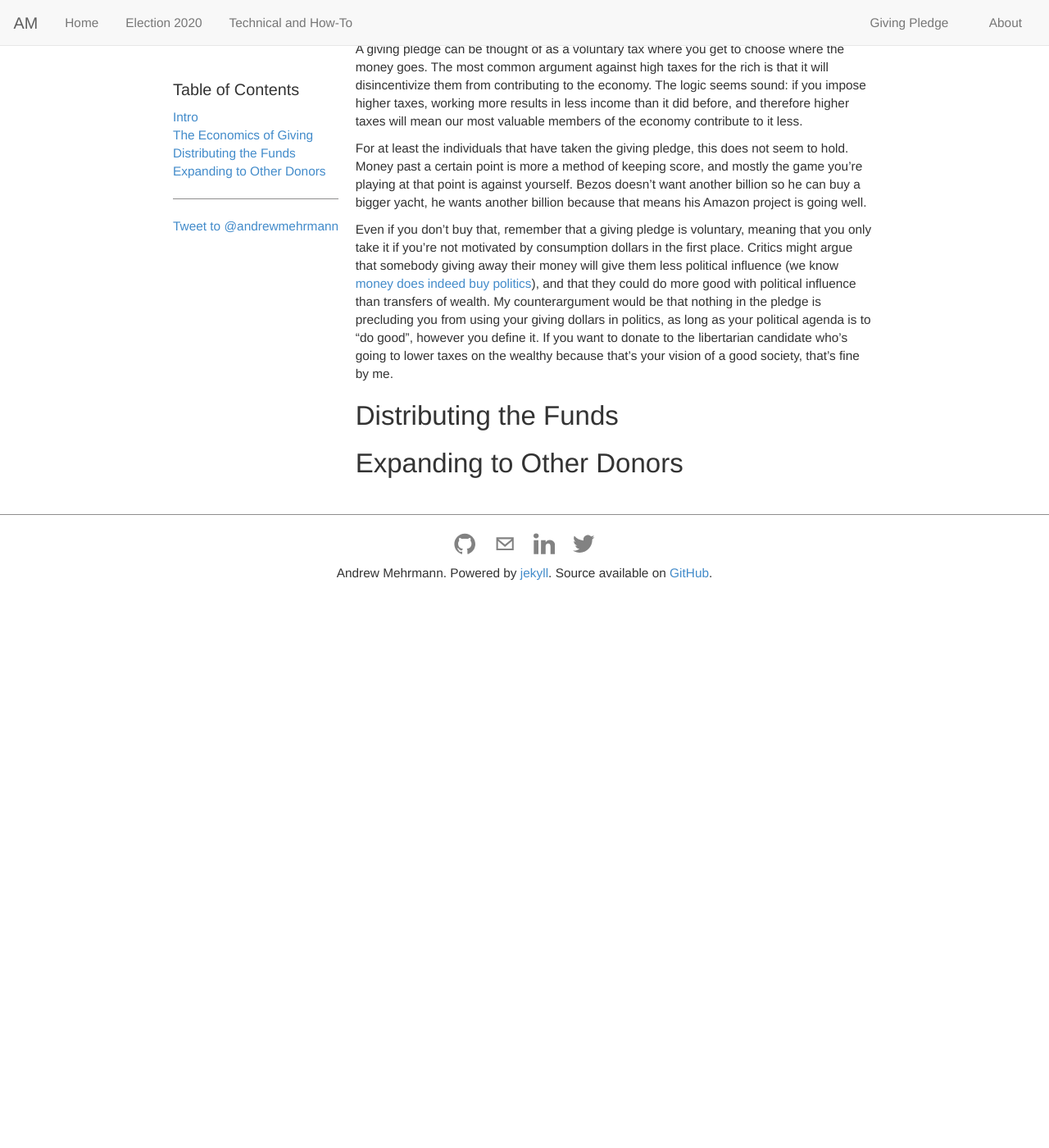
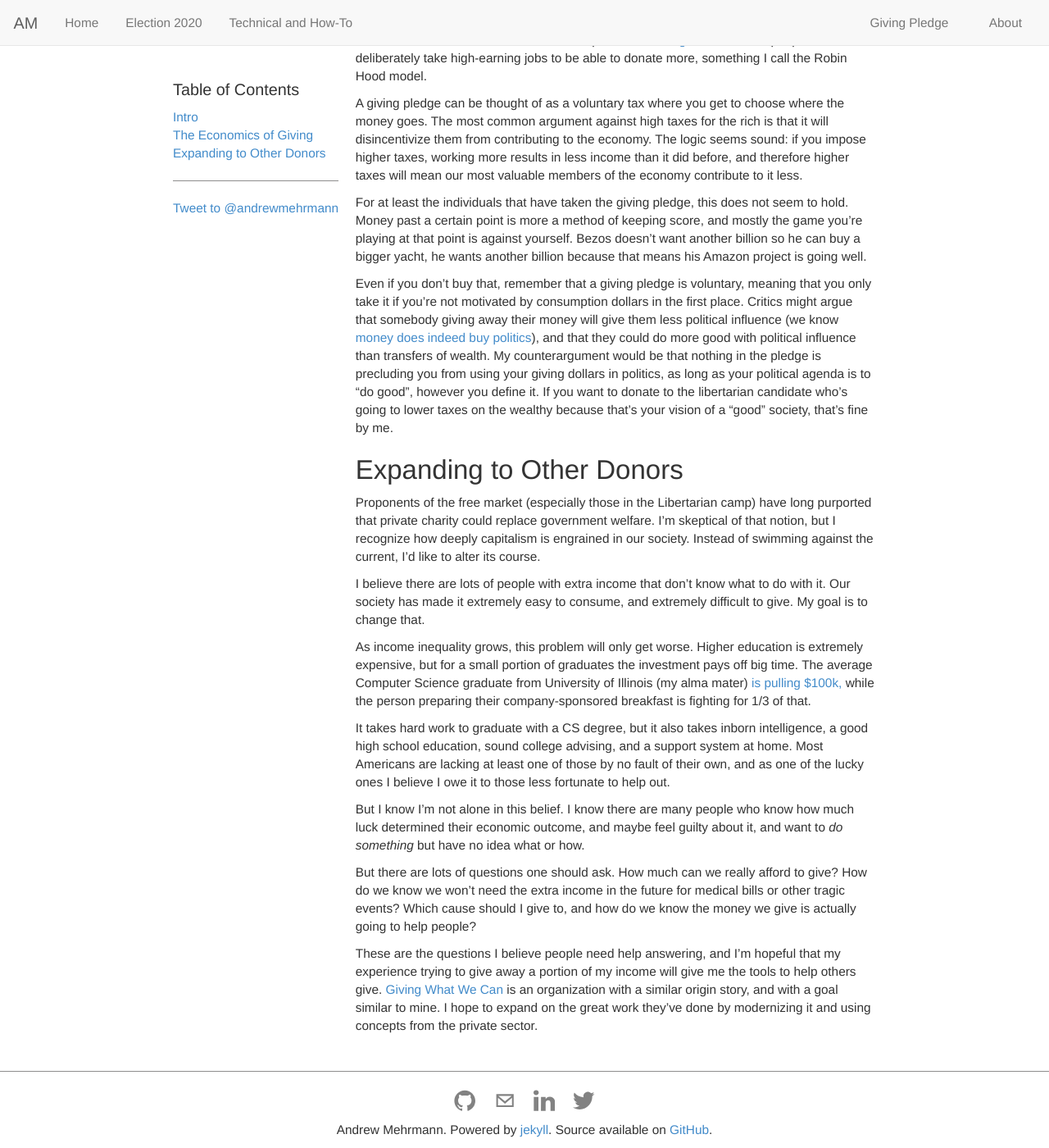
Before and after one commit to dkmehrmann/-deprecated-dkmehrmann.github.io, a Jekyll site: the page built from givingpledge.md, in a window 1280 px wide and 1400 px high, scrolled down 897 px. Shown: the whole window at 82% size. Built offline with Jekyll 4.4.1, drawn with Linux system fonts in a browser that asks for light colours; comment, search, counter and statistics services are not loaded; before the commit the page ends 1618 px from its top, so only the background shows below that; some of the changed text lies outside the part shown.

Commit message:
check in

```diff
--- a/givingpledge.md
+++ b/givingpledge.md
@@ -24,14 +24,26 @@ I am fortunate enough to be in that group of Americans, and that is why **I am p
 
 ## The Economics of Giving
 
-I was inspired to do this by the ["real" Giving Pledge](https://givingpledge.org/About.aspx) that several billionaires have taken to give away the majority of their wealth.
+I was inspired to do this by the ["real" Giving Pledge](https://givingpledge.org/About.aspx) that several billionaires have taken to give away the majority of their wealth. At its core, my personal giving pledge is based on [effective altruism](https://en.wikipedia.org/wiki/Effective_altruism). There is a related concept called [Earning to Give](https://en.wikipedia.org/wiki/Earning_to_give) where people deliberately take high-earning jobs to be able to donate more, something I call the Robin Hood model.
 
 A giving pledge can be thought of as a voluntary tax where you get to choose where the money goes. The most common argument against high taxes for the rich is that it will disincentivize them from contributing to the economy. The logic seems sound: if you impose higher taxes, working more results in less income than it did before, and therefore higher taxes will mean our most valuable members of the economy contribute to it less.
 
 For at least the individuals that have taken the giving pledge, this does not seem to hold. Money past a certain point is more a method of keeping score, and mostly the game you're playing at that point is against yourself. Bezos doesn't want another billion so he can buy a bigger yacht, he wants another billion because that means his Amazon project is going well.
 
-Even if you don't buy that, remember that a giving pledge is voluntary, meaning that you only take it if you're not motivated by consumption dollars in the first place. Critics might argue that somebody giving away their money will give them less political influence (we know [money does indeed buy politics](https://www.cambridge.org/core/services/aop-cambridge-core/content/view/62327F513959D0A304D4893B382B992B/S1537592714001595a.pdf/testing_theories_of_american_politics_elites_interest_groups_and_average_citizens.pdf)), and that they could do more good with political influence than transfers of wealth. My counterargument would be that nothing in the pledge is precluding you from using your giving dollars in politics, as long as your political agenda is to "do good", however you define it. If you want to donate to the libertarian candidate who's going to lower taxes on the wealthy because that's your vision of a good society, that's fine by me.
-
-## Distributing the Funds
+Even if you don't buy that, remember that a giving pledge is voluntary, meaning that you only take it if you're not motivated by consumption dollars in the first place. Critics might argue that somebody giving away their money will give them less political influence (we know [money does indeed buy politics](https://www.cambridge.org/core/services/aop-cambridge-core/content/view/62327F513959D0A304D4893B382B992B/S1537592714001595a.pdf/testing_theories_of_american_politics_elites_interest_groups_and_average_citizens.pdf)), and that they could do more good with political influence than transfers of wealth. My counterargument would be that nothing in the pledge is precluding you from using your giving dollars in politics, as long as your political agenda is to "do good", however you define it. If you want to donate to the libertarian candidate who's going to lower taxes on the wealthy because that's your vision of a "good" society, that's fine by me.
 
 ## Expanding to Other Donors
+
+Proponents of the free market (especially those in the Libertarian camp) have long purported that private charity could replace government welfare. I'm skeptical of that notion, but I recognize how deeply capitalism is engrained in our society. Instead of swimming against the current, I'd like to alter its course.
+
+I believe there are lots of people with extra income that don't know what to do with it. Our society has made it extremely easy to consume, and extremely difficult to give. My goal is to change that.
+
+As income inequality grows, this problem will only get worse. Higher education is extremely expensive, but for a small portion of graduates the investment pays off big time. The average Computer Science graduate from University of Illinois (my alma mater) [is pulling $100k,](https://cs.illinois.edu/about-us/statistics) while the person preparing their company-sponsored breakfast is fighting for 1/3 of that.
+
+It takes hard work to graduate with a CS degree, but it also takes inborn intelligence, a good high school education, sound college advising, and a support system at home. Most Americans are lacking at least one of those by no fault of their own, and as one of the lucky ones I believe I owe it to those less fortunate to help out.
+
+But I know I'm not alone in this belief. I know there are many people who know how much luck determined their economic outcome, and maybe feel guilty about it, and want to *do something* but have no idea what or how.
+
+But there are lots of questions one should ask. How much can we really afford to give? How do we know we won't need the extra income in the future for medical bills or other tragic events? Which cause should I give to, and how do we know the money we give is actually going to help people?
+
+These are the questions I believe people need help answering, and I'm hopeful that my experience trying to give away a portion of my income will give me the tools to help others give. [Giving What We Can](https://www.givingwhatwecan.org/) is an organization with a similar origin story, and with a goal similar to mine. I hope to expand on the great work they've done by modernizing it and using concepts from the private sector.
```
